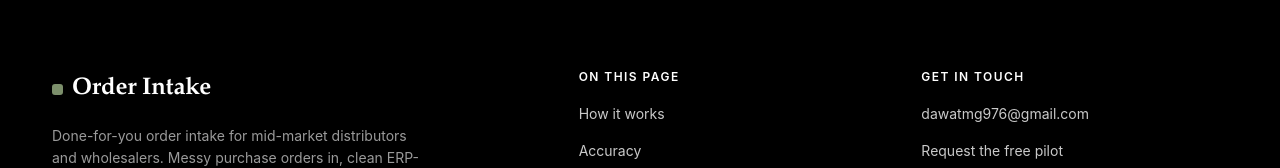
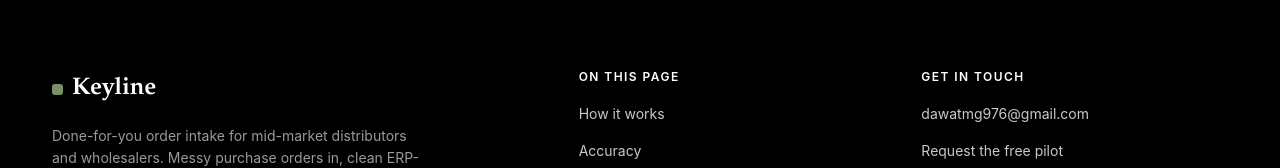
Before and after one commit to dawatmg/orderintake-site, a plain HTML site: page index.html in a window 1280 px wide. Shown: the part 9076-9244 px from the top of the page. Drawn offline with Linux system fonts and the light colour scheme.

Commit message:
brand: complete wordmark swap to Keyline (header + footer)

```diff
--- a/index.html
+++ b/index.html
@@ -533,7 +533,7 @@
   <div class="wrap">
     <div class="cols">
       <div>
-        <div class="brand" style="margin-bottom:16px"><span class="mark" aria-hidden="true"></span>Order&nbsp;Intake</div>
+        <div class="brand" style="margin-bottom:16px"><span class="mark" aria-hidden="true"></span>Keyline</div>
         <p>Done-for-you order intake for mid-market distributors and wholesalers. Messy purchase orders in,
         clean ERP-ready sales orders out — measured, not promised.</p>
         <div style="margin-top:22px"><a class="btn btn-primary" href="#pilot">Run my free pilot →</a></div>
```
